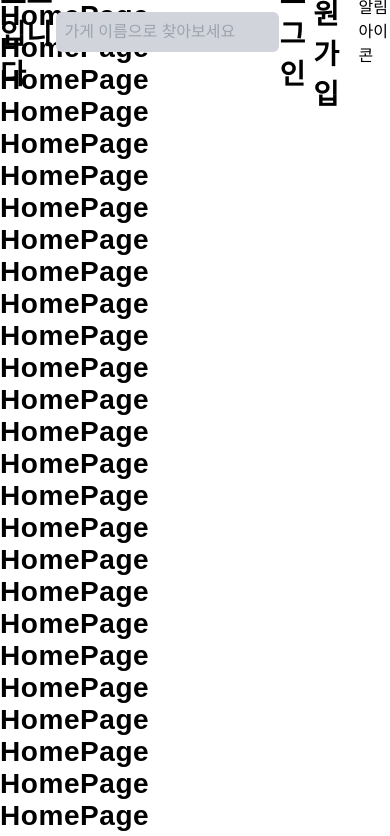
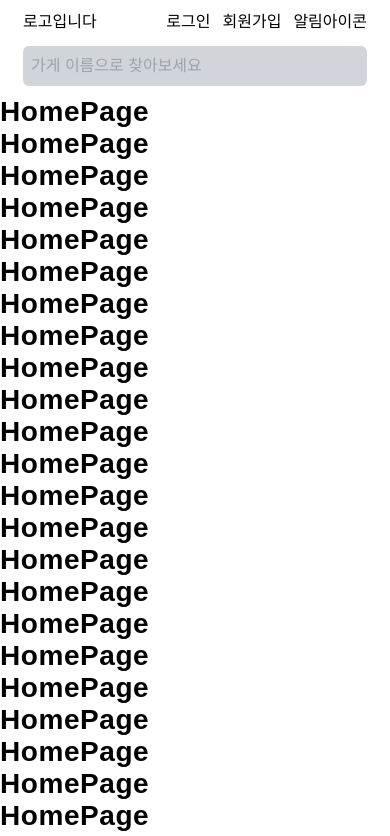
Before and after one commit to Party-Time-Job/Party-Time-Job, a Next.js app: page / in a window 390 px wide. Shown: the top 836 px of the page. Built offline with nearby package versions, Linux system fonts and the light colour scheme; a web font is replaced by a local one.

Commit message:
feat: 반응형 구현

```diff
--- a/src/widgets/Header/Header.tsx
+++ b/src/widgets/Header/Header.tsx
@@ -1,14 +1,27 @@
 const Header = () => {
   return (
-    <header className='fixed flex h-16 w-full items-center justify-center'>
-      <h1>로고입니다</h1>
-      <input
-        placeholder='가게 이름으로 찾아보세요'
-        className='h-10 w-[450px] rounded-md bg-gray-300 p-2'
-      />
-      <h1>로그인</h1>
-      <h1>회원가입</h1>
-      <div>알림아이콘</div>
+    <header className='fixed flex h-24 w-full items-center justify-center bg-white md:h-16'>
+      <div className='fixed flex justify-between md:w-[744px] md:px-9 lg:w-[1440px] lg:px-56'>
+        <div className='flex flex-col gap-3 md:flex-row md:items-center lg:gap-10'>
+          <div className='flex justify-between'>
+            <h5>로고입니다</h5>
+            <div className='flex items-center gap-3 md:hidden lg:gap-10'>
+              <h5>로그인</h5>
+              <h5>회원가입</h5>
+              <div>알림아이콘</div>
+            </div>
+          </div>
+          <input
+            placeholder='가게 이름으로 찾아보세요'
+            className='h-10 w-[344px] rounded-md bg-gray-300 p-2 lg:w-[450px]'
+          />
+        </div>
+        <div className='hidden items-center gap-3 md:flex lg:gap-10'>
+          <h5>로그인</h5>
+          <h5>회원가입</h5>
+          <div>알림아이콘</div>
+        </div>
+      </div>
     </header>
   );
 };
```
